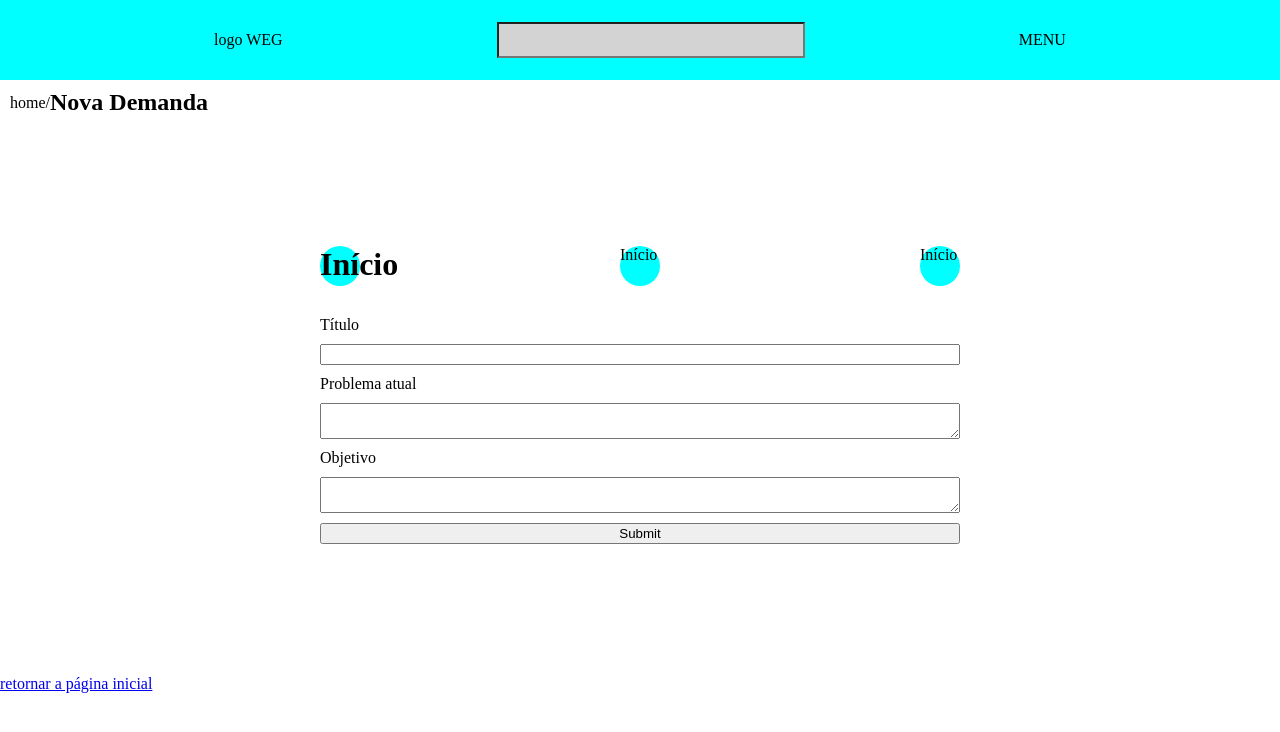
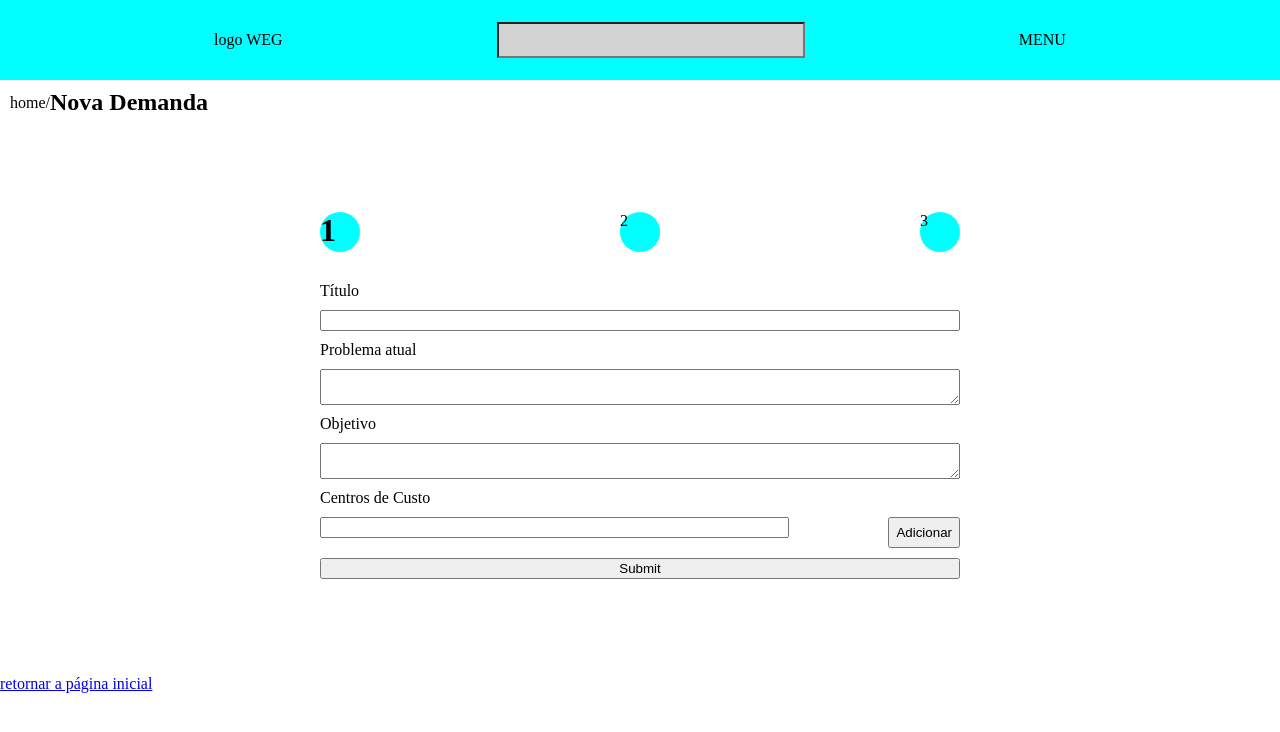
Before and after one commit to NIhilth/teste-formulario, a React (Create React App) app: page /novaDemanda in a window 1280 px wide. Shown: the top 732 px of the page. Built offline with nearby package versions, Linux system fonts and the light colour scheme.

Commit message:
mais inputs aiai

```diff
--- /dev/null
+++ b/src/Components/beneficts.js
@@ -0,0 +1,26 @@
+import "./../style.css"
+import { useState } from "react";
+import SignupForm from "./forms";
+
+
+//fazer com que possa se fazer mais de um benefício por categoria
+const Beneficts = (props) => {
+    const [value, setValue] = useState(1)
+
+    return (
+        <div class="beneficios">
+            <div className="beneficios-titulo">
+                {props.title}
+            </div>
+            <div className="beneficios-conteudo">
+                <div>
+                    valor mendal
+                    <input></input>
+                </div>
+            </div>
+            <SignupForm value={value} nextPage={setValue} inputs={[{ nome: "Descrição", tipo: "textarea", key: 1 }]} />
+        </div>
+    )
+}
+
+export default Beneficts
--- a/src/Components/forms.js
+++ b/src/Components/forms.js
@@ -1,13 +1,29 @@
 
 import { useFormik } from 'formik';
 import "./../style.css"
+
+const centrosDeCusto = []
+
+const Centros = () => {
+    let listaCentros = centrosDeCusto.map((e) => {
+        return (
+            <div key={e}>{e}</div>
+        )
+    })
+
+    return listaCentros
+}
+
+function adicionarCentro() {
+    centrosDeCusto.push(document.getElementsByClassName("input-centros-de-custo")[0].value)
+}
 
 const Inputs = (props) => {
     let listaInputs = props.inputs.map((e) => {
         return (
             <div className='input' key={e.key}>
                 <label htmlFor={e.nome}>{e.nome}</label>
-                {e.tipo == "input" ?
+                {e.tipo == "input" &&
                     <input
                         className='forms-input'
                         id={e.key}
@@ -16,7 +32,8 @@ const Inputs = (props) => {
                         onChange={props.change}
                         value={props.value[e.key - 1]}
                     />
-                    :
+                }
+                {e.tipo == "textarea" &&
                     <textarea
                         className='forms-input'
                         id={e.key}
@@ -26,16 +43,31 @@ const Inputs = (props) => {
                         value={props.value[e.key - 1]}
                     />
                 }
-            </div>
+                {e.tipo == "selectInput" &&
+                    <div>
+                        <div id="centros-de-custo">
+                            <input
+                                className='forms-input input-centros-de-custo'
+                                id={e.key}
+                                name={e.nome}
+                                type={e.nome}
+                                onChange={props.change}
+                                value={props.value[e.key - 1]}
+                            />
+                            <button type='button' onClick={adicionarCentro} >Adicionar</button>
+                        </div>
+                        {/* !!!!!ver como posso renderizar novamente os centos toda a vez que a lista mudar !!!!*/}                        <Centros ></Centros>
+                    </div>
+                }
+            </div >
         )
     })
-
     return listaInputs
 }
 
 const SignupForm = (props) => {
     let numeros = []
-    for(let i = 0; i < props.inputs.length; i++){
+    for (let i = 0; i < props.inputs.length; i++) {
         numeros[i] = props.inputs[i].nome
     }
 
@@ -44,12 +76,13 @@ const SignupForm = (props) => {
 
         },
         onSubmit: values => {
+            props.nextPage(props.value + 1)
             console.log(values)
         },
     });
     return (
         <form className='formulario' onSubmit={formik.handleSubmit}>
-            <Inputs inputs={props.inputs} value={""} change={formik.handleChange}></Inputs>
+            <Inputs inputs={props.inputs} value={""} change={formik.handleChange} />
             <button type="submit">Submit</button>
         </form>
     );
--- a/src/Components/home.js
+++ b/src/Components/home.js
@@ -4,7 +4,7 @@ import { Link } from 'react-router-dom';
 
 
 const Home = () => {
-    return(
+  return (
     <div>
       <h1>Página Inicial</h1>
       <nav>
--- a/src/Components/progressBar.js
+++ b/src/Components/progressBar.js
@@ -5,13 +5,16 @@ function ProgressBar(props) {
     return (
         <div id="progressbar">
             <div className="pageCircle">
-                {props.now == 1 ? <h1>Início</h1> : <span> Início</span>}
+                {/* Informação inicial */}
+                {props.now == 1 ? <h1>1</h1> : <span> 1</span>}
             </div>
             <div className="pageCircle">
-                {props.now == 2 ? <h1>Início</h1> : <span> Início</span>}
+                {/*Benefícios  */}
+                {props.now == 2 ? <h1>2</h1> : <span>2 </span>}
             </div>
             <div className="pageCircle">
-                {props.now == 3 ? <h1>Início</h1> : <span> Início</span>}
+                {/* Arquivos */}
+                {props.now == 3 ? <h1>3</h1> : <span> 3</span>}
             </div>
         </div>
 
--- a/src/Components/telaNovaDemanda.js
+++ b/src/Components/telaNovaDemanda.js
@@ -2,25 +2,46 @@ import NavBar from "./navBar";
 import SignupForm from "./forms";
 import Directory from "./directory";
 import ProgressBar from "./progressBar";
+import Beneficts from "./beneficts";
 import "./../style.css"
 import { useState } from "react";
 import { Link } from 'react-router-dom';
 
-const campos = [{nome:"Título", tipo: "input", key:1}, {nome:"Problema atual", tipo:"textarea", key:2}, {nome:"Objetivo", tipo:"textarea", key:3}]
+const camposP1 = [{ nome: "Título", tipo: "input", key: 1 }, { nome: "Problema atual", tipo: "textarea", key: 2 }, { nome: "Objetivo", tipo: "textarea", key: 3 }, {nome: "Centros de Custo", tipo: "selectInput", key: 4}]
 
 const NewDemanda = () => {
   const [value, setValue] = useState(1)
+
   return (
+    <div>
+      {value == 1 &&
         <div>
           <NavBar />
           <div>
-        <Directory now={"Nova Demanda"} pass={"home/"}/>
+            <Directory now={"Nova Demanda"} pass={"home/"} />
             <div className="content">
               <ProgressBar now={value} />
-          <SignupForm value={value} nextPage={setValue} inputs={campos}></SignupForm>
+              <SignupForm value={value} nextPage={setValue} inputs={camposP1} />
             </div>
           </div>
           <Link to="/">retornar a página inicial</Link>
+        </div>
+      }
+      {value == 2 &&
+        <div>
+          <NavBar />
+          <div>
+            <Directory now={"Nova Demanda"} pass={"home/"} />
+            <div className="content">
+              <ProgressBar now={value} />
+              <Beneficts title="Benefícios reais"/>
+              <Beneficts title="Benefícios potenciais"/>
+              <Beneficts title="Benefícios qualitativos"/>
+            </div>
+          </div>
+          <Link to="/">retornar a página inicial</Link>
+        </div>
+      }
     </div>
   );
 }
--- a/src/style.css
+++ b/src/style.css
@@ -65,7 +65,35 @@ label{
     margin-bottom: 10px;
 }
 
-
 .forms-input{
     margin-bottom: 10px;
 }
+
+#centros-de-custo{
+    display: flex;
+    justify-content: space-between;
+    margin-bottom: 10px;
+}
+
+.input-centros-de-custo{
+    width: 72%;
+}
+
+.beneficios{
+    width: 50%;
+    display: flex;
+    flex-direction: column;
+}
+
+.beneficios-titulo{
+    width: 100%;
+    height: 30px;
+    background-color: lightblue;
+    display: flex;
+    align-items: center;
+    justify-content:center;
+}
+
+#a{
+    width: 100%;
+}
```
Lines whose indentation alone changed are shown as unchanged.
